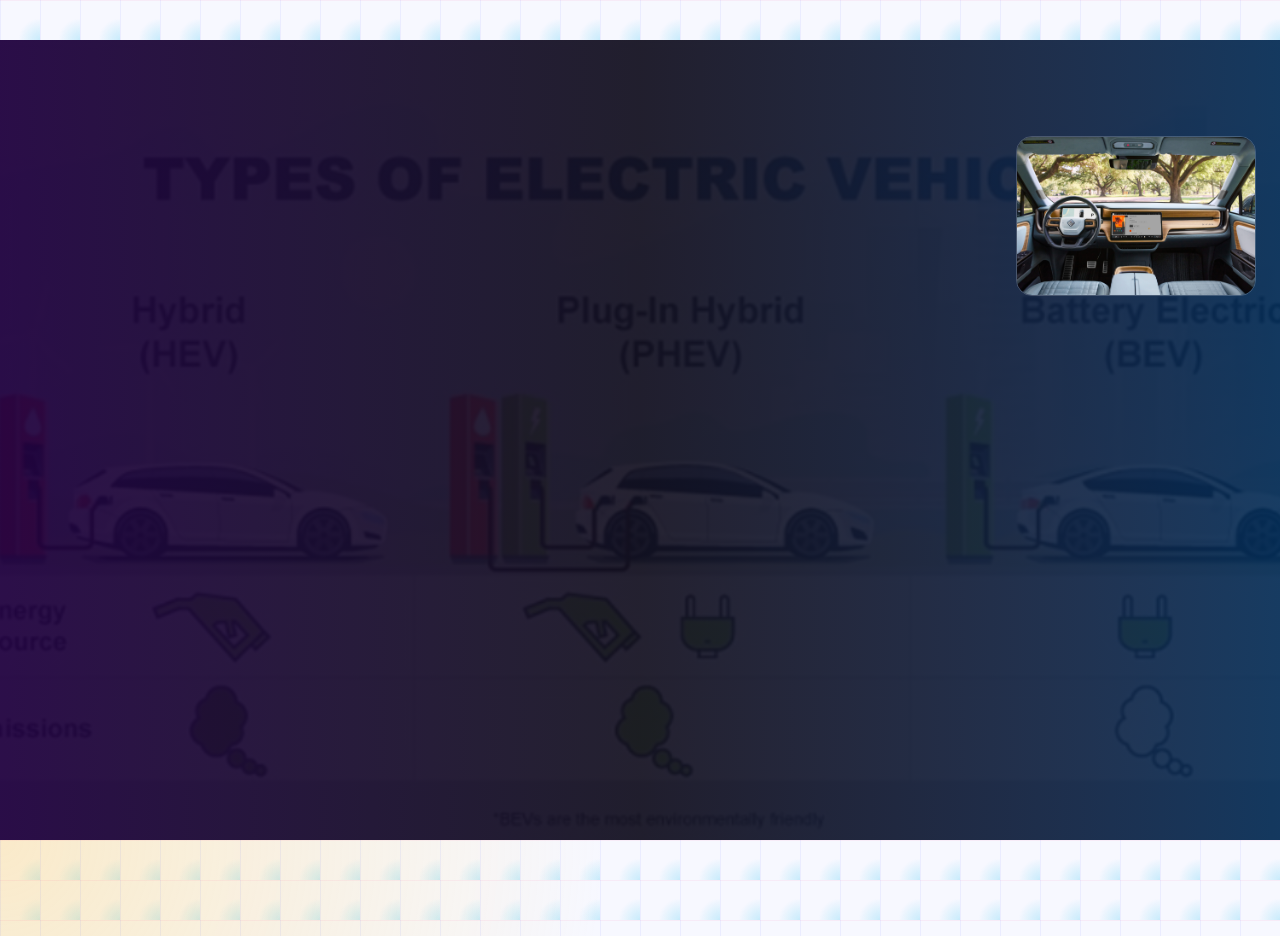
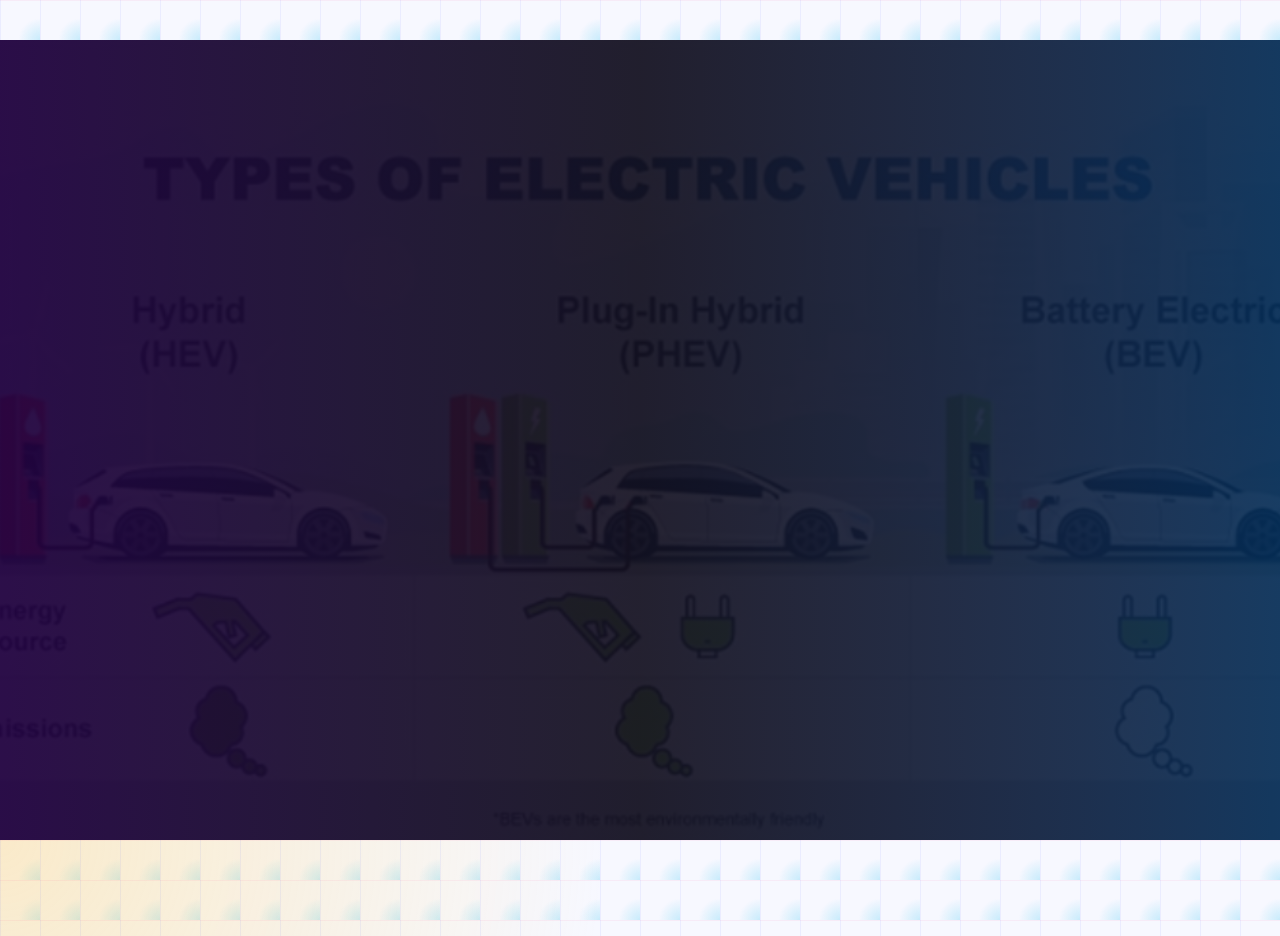
Before and after one commit to gdb22/Scrolly-Telling---Guna-Banka, a Next.js app: page / in a window 1280 px wide. Shown: the part 2360-3296 px from the top of the page. Built offline with nearby package versions, Linux system fonts and the light colour scheme.

Commit message:
Remove top-right overlay image

```diff
--- a/src/app/page.tsx
+++ b/src/app/page.tsx
@@ -202,15 +202,7 @@ export default function Home() {
             sizes="100vw"
           />
           <div className="absolute inset-0 bg-gradient-to-r from-[#240046]/80 via-[#120f1f]/70 to-[#003566]/70" />
-          <div className="absolute right-6 top-24 hidden h-40 w-60 overflow-hidden rounded-2xl border border-white/20 md:block">
-            <Image
-              src={withBasePath("/images/Rivian interior.png")}
-              alt="Rivian interior"
-              fill
-              className="object-cover"
-              sizes="240px"
-            />
-          </div>
+
           <div
             className="absolute inset-0 flex flex-col items-center justify-center px-6"
             style={{
```
